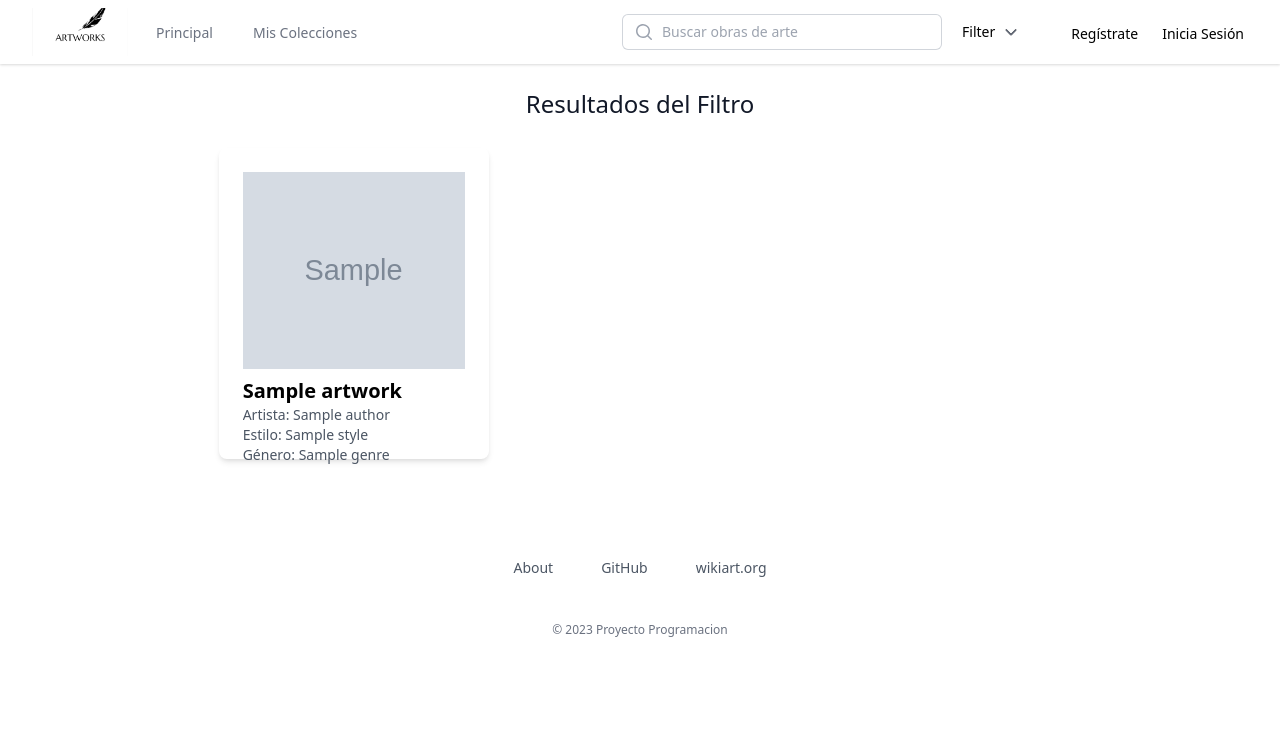
After one commit to migueszitle111/Proyecto3ArtTest, a Django app: template collection/templates/collection/filtered_artworks.html in a window 1280 px wide. The commit adds this page. Shown: the top 735 px of the page. Run offline with Django 3.2, Linux system fonts and the light colour scheme; the template is opened without the code that fills it: most values are stand-ins (such as "Sample title", 1, 10 or a date in 2020); grey boxes marked "Sample" are stand-in pictures; some libraries are stand-ins or nearby versions.

Commit message:
funcionalidad de flitrar por genero, estilo y author

```diff
--- a/collection/templates/collection/collection_detail.html
+++ b/collection/templates/collection/collection_detail.html
@@ -6,6 +6,7 @@
         <br>
         <h2 class="text-gray-900 text-2xl title-font font-medium mb-1 text-center">COLECCION</h2>
         <h2 class="text-sm title-font text-gray-500 tracking-widest text-center">{{ collection.name }}</h2>
+
         {% if artworks %}
         <br>
         <div class="grid grid-cols-2 md:grid-cols-2 lg:grid-cols-3 gap-4">
@@ -35,6 +36,8 @@
             </div>
             {% endfor %}
         </div>
+        {% else %}
+        <p class="text-center text-gray-500">No hay pinturas en esta colección.</p>
         {% endif %}
     </div>
 </div>
--- /dev/null
+++ b/collection/templates/collection/filtered_artworks.html
@@ -0,0 +1,29 @@
+{% extends "collection/base.html" %}
+{% block content %}
+<div class="flex justify-center md:mx-auto md:max-w-screen-2xl px-2  bg-slate-200">
+    <div class="w-full md:w-3/4 lg:w-2/3">
+        <br>
+        <h2 class="text-gray-900 text-2xl title-font font-medium mb-1 text-center">Resultados del Filtro</h2>
+        {% if artworks %}
+        <br>
+        <div class="grid grid-cols-2 md:grid-cols-2 lg:grid-cols-3 gap-4">
+            {% for artwork in artworks %}
+            <div
+                class="rounded-lg shadow-md p-6 transform scale-100 hover:scale-110 transition-transform bg-slate-300 shadow-outline">
+                <a href="/artwork/{{artwork.id}}">
+                    <img src="{{ artwork.image_url }}" alt="{{ artwork.title }}" class="w-full h-3/4 object-cover">
+                </a>
+                <h2 class="text-xl font-semibold mt-2 truncate">{{ artwork.title }}</h2>
+                <p class="text-sm text-gray-600 truncate">
+                    Artista: {{artwork.author.name}}
+                </p>
+                <p class="text-sm text-gray-600 truncate">Estilo: {{ artwork.style.name }}</p>
+                <p class="text-sm text-gray-600 truncate">Género: {{ artwork.genre.name }}</p>
+            </div>
+            {% endfor %}
+        </div>
+    </div>
+    {% endif %}
+</div>
+</div>
+{% endblock %}
--- a/collection/templates/collection/header.html
+++ b/collection/templates/collection/header.html
@@ -21,7 +21,7 @@
          </div>
          <div class="flex flex-1 items-center justify-center px-2 lg:ml-6 lg:justify-end">
             <div class="w-full max-w-lg lg:max-w-xs">
-               <form action="/artworks/search" method="GET" class="mb-3">
+               <form action="/artworks/search" method="GET" class="mb-0">
                   <label for="q" class="sr-only">Buscar</label>
                   <div class="relative">
                      <div class="pointer-events-none absolute inset-y-0 left-0 flex items-center pl-3">
@@ -37,9 +37,60 @@
                            sm:text-sm sm:leading-6" placeholder="Buscar obras de arte" type="search"
                         value="{{ query }}">
                   </div>
+               </form>
 
-               </form>
             </div>
+            <div class="relative pl-3">
+               <button id="filterButton"
+                  class="text-black bg-primary-700 hover:bg-primary-800 focus:ring-4 focus:outline-none focus:ring-primary-300 font-medium rounded-lg text-sm px-2 py-2 inline-flex items-center relative">
+                  Filter
+                  <svg id="arrowDown" class="w-4 h-4 ml-2" aria-hidden="true" fill="none" stroke="currentColor"
+                     viewBox="0 0 24 24" xmlns="http://www.w3.org/2000/svg">
+                     <path id="arrowDownPath" stroke-linecap="round" stroke-linejoin="round" stroke-width="2"
+                        d="M19 9l-7 7-7-7"></path>
+                  </svg>
+                  <svg id="arrowUp" class="w-4 h-4 ml-2 hidden" aria-hidden="true" fill="none" stroke="currentColor"
+                     viewBox="0 0 24 24" xmlns="http://www.w3.org/2000/svg">
+                     <path id="arrowUpPath" stroke-linecap="round" stroke-linejoin="round" stroke-width="2"
+                        d="M5 15l7-7 7 7"></path>
+                  </svg>
+               </button>
+
+               <!-- Dropdown menu -->
+               <div id="dropdownMenu" class="absolute z-10 mt-2 w-56 p-3 bg-white rounded-lg shadow-md hidden">
+                  <select id="dropdownDefault" name="dropdownDefault"
+                     class="w-full h-10 border-2 px-2 py-2 bg-white text-sm font-medium text-gray-700 rounded-md focus:outline-none focus:ring-2 focus:ring-offset-2 focus:ring-offset-gray-100 focus:ring-blue-500 transition duration-300 appearance-none">
+                     <option value="All" selected="">Categorias</option>
+                     <optgroup label="Gender">
+                        {% for genre in genres %}
+                        <option value="{{ genre.name }}">{{ genre.name }}</option>
+                        {% endfor %}
+                     </optgroup>
+                     <optgroup label="Author">
+                        {% for author in authors %}
+                        <option value="{{ author.name }}">{{ author.name }}</option>
+                        {% endfor %}
+                     </optgroup>
+                     <optgroup label="Style">
+                        {% for style in styles %}
+                        <option value="{{ style.name }}">{{ style.name }}</option>
+                        {% endfor %}
+                     </optgroup>
+                  </select>
+               </div>
+
+               <div class="absolute inset-y-0 right-0 flex items-center px-2 pointer-events-none">
+                  <!-- Ícono de flecha hacia abajo -->
+                  <svg id="arrowIcon" class="w-4 h-4 text-gray-500" fill="none" stroke="currentColor"
+                     viewBox="0 0 24 24" xmlns="http://www.w3.org/2000/svg">
+                     <path id="arrowDownPath" stroke-linecap="round" stroke-linejoin="round" stroke-width="2"
+                        d="M19 9l-7 7-7-7"></path>
+                     <path id="arrowUpPath" class="hidden" stroke-linecap="round" stroke-linejoin="round"
+                        stroke-width="2" d="M5 15l7-7 7 7"></path>
+                  </svg>
+               </div>
+            </div>
+
          </div>
          <div class="hidden lg:ml-4 lg:flex lg:items-center">
             {% if user.is_authenticated %}
@@ -67,3 +118,32 @@
          </div>
       </div>
 </nav>
+<script>
+
+   const filterButton = document.getElementById('filterButton');
+   const dropdownMenu = document.getElementById('dropdownMenu');
+   const arrowDownPath = document.getElementById('arrowDownPath');
+   const arrowUpPath = document.getElementById('arrowUpPath');
+   const dropdownDefault = document.getElementById('dropdownDefault');
+
+   // Función para redirigir al filtrar
+   const redirectToFilter = () => {
+      const selectedCategory = dropdownDefault.options[dropdownDefault.selectedIndex].parentNode.label;
+      const selectedSubcategory = dropdownDefault.value;
+      window.location.href = `/filter/${selectedCategory}/${selectedSubcategory}/`;
+      redirectToFilter();
+   };
+
+   // Evento de clic en el botón de filtro
+   filterButton.addEventListener('click', () => {
+      dropdownMenu.classList.toggle('hidden');
+      arrowDownPath.classList.toggle('hidden');
+      arrowUpPath.classList.toggle('hidden');
+   });
+
+   // Evento de cambio en el menú desplegable
+   dropdownDefault.addEventListener('change', () => {
+      // Redirige al filtrar al cambiar la opción
+      redirectToFilter();
+   });
+</script>
--- a/collection/urls.py
+++ b/collection/urls.py
@@ -18,5 +18,7 @@ urlpatterns = [
     path('collection/<int:collection_id>/edit/', views.collection_edit, name='collection_edit'),
     path('collection/remove/<int:collection_id>/', views.remove_collection, name='remove_collection'),
     path('artist_artworks/<slug:artist_slug>/', views.artist_artworks, name='artist_artworks'),
+    path('filter/<str:category>/<str:subcategory>/', views.filter_artworks, name='filter_artworks'),
+
 
 ]
```
Also changed, not shown: collection/views.py (+20 -2 lines).
